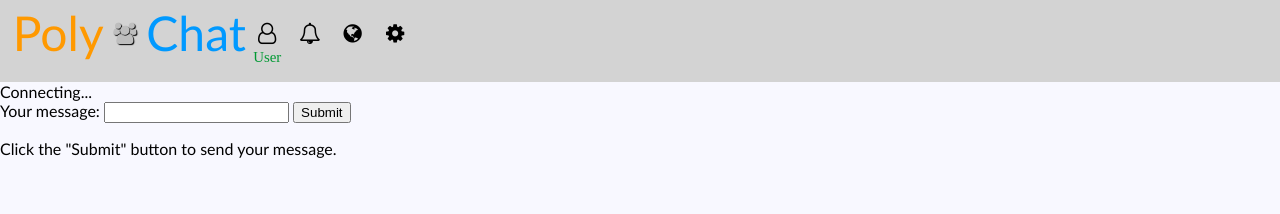
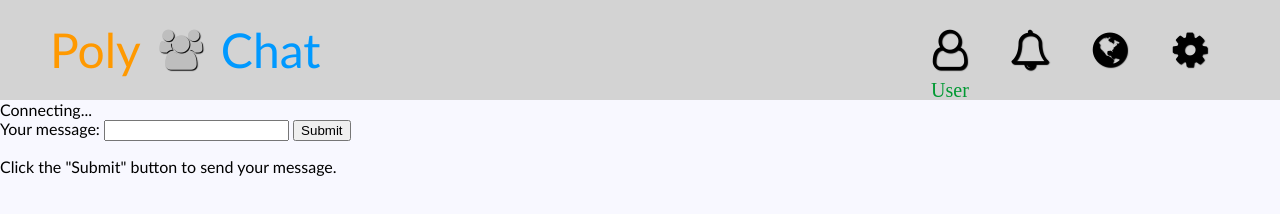
Before and after one commit to fx46/log2420, a plain HTML site: page TP3/index.html in a window 1280 px wide. Drawn offline with Linux system fonts and the light colour scheme.

Commit message:
R/arrangement de bannière (div au lieu de span et spacer fonctionne!)

```diff
--- a/TP3/index.html
+++ b/TP3/index.html
@@ -21,37 +21,24 @@
 
 <BODY>
 	<div id="banniere">
-		<ul>
-			<li id="Poly"> Poly </li>
-			<li>
-				<span class="fa-stack fa-lg icone">
-					<i class="fa fa-group fa-stack-1x" style="color:#BEBEBE"></i>
-				</span>
-			</li>
-			<li id="Chat"> Chat </li>
-			<li> <div id="spacerTitre"> </div> </li> <!--  Je sais pas comment faire le spacer si toi tu sais pt le faire-->
-
-			<li>
-				<span class="fa-stack fa-lg ">
-					<a href=""><i class="fa fa-user-o fa-stack-1x"> <div id="UserNameTitre">User</div> </i></a>
-				</span>
-			</li>
-			<li>
-				<span class="fa-stack fa-lg ">
-					<a href=""><i class="fa fa-bell-o fa-stack-1x"> </i></a>
-				</span>
-			</li>
-			<li>
-				<span class="fa-stack fa-lg ">
-					<a href=""><i class="fa fa-globe fa-stack-1x"> </i></a>
-				</span>
-			</li>
-			<li>
-				<span class="fa-stack fa-lg ">
-					<a href=""><i class="fa fa-gear fa-stack-1x"> </i></a>
-				</span>
-			</li>
-		</ul>
+		<div id="Poly"> Poly </div>
+			<div class="fa-stack fa-lg icone">
+				<i class="fa fa-group fa-stack-1x" style="color:#BEBEBE"></i>
+			</div>
+		<div id="Chat"> Chat </div>
+		<div id="spacerTitre"> </div>
+		<div class="fa-stack fa-lg icone">
+			<a href=""><i class="fa fa-user-o fa-stack-1x"> <div id="UserNameTitre">User</div> </i></a>
+		</div>
+		<div class="fa-stack fa-lg icone">
+			<a href=""><i class="fa fa-bell-o fa-stack-1x"> </i></a>
+		</div>
+		<div class="fa-stack fa-lg icone">
+			<a href=""><i class="fa fa-globe fa-stack-1x"> </i></a>
+		</div>
+		<div class="fa-stack fa-lg icone">
+			<a href=""><i class="fa fa-gear fa-stack-1x"> </i></a>
+		</div>
 	</div>
 	<div id="test"></div>
 	Your message: <input type="text" id="message">
--- a/TP3/style.css
+++ b/TP3/style.css
@@ -7,50 +7,49 @@ html, body {
 	font-size: 100%;
 }
 
-#banniere > ul{
-	line-height: 250%;
-	margin:0px;
-	padding-right: 1%;
-	padding-top: 1%;
-	padding-bottom: 2%;
-	padding-left: 1%;
-	list-style: none;
-	overflow: hidden;
+#banniere {
+	height: 100px;
 	background-color: lightgray;
+	display: flex;
+	flex-flow: row nowrap;
+	padding-right: 50px;
+	padding-left: 50px;
 }
 
-#banniere > ul > li{
-	float:left;
+#Poly {
+	line-height: 100px;
+	color: #FF9900;
+	font-size:300%;
 }
 
-#Poly{
+#Chat {
+	line-height: 100px;
+	color: #0099FF;
 	font-size:300%;
-	color: #FF9900;
 }
 
-#Chat{
-	font-size: 300%;
-	color: #0099FF;
+.icone {
+	text-shadow: 1px 1px 1px #000000;
+	margin-top: 10px;
+	font-size:250% !important;
 }
 
-.icone{
-	text-shadow: 1px 1px 1px #000000
-}
-
-#spacerTitre{
+#spacerTitre {
 	display: flex;
 	flex-grow: 1;
 }
-#UserNameTitre{
-	font-size: 70%;
-	line-height: 2px;
+
+#UserNameTitre {
+	font-size: 50%;
+	line-height: 0px;
 	color:#009933;
 	text-shadow: none;
+}
 
-}
-a:visited{
+a:visited {
 	color: black;
 }
-a:hover{
+
+a:hover {
 	color:#DCDCDC;
 }
```
